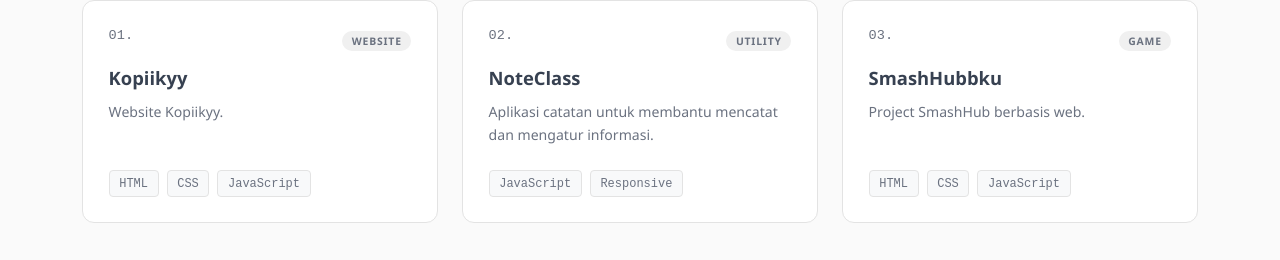
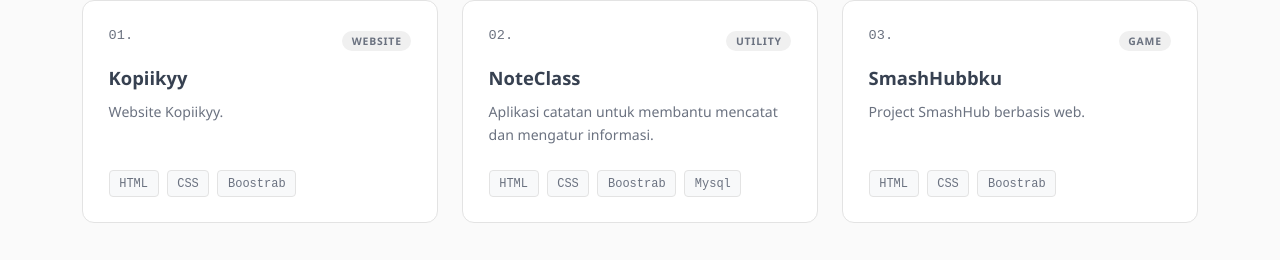
Before and after one commit to riskytok370-cell/portofolio, a plain HTML site: page index.html in a window 1280 px wide. Shown: the part 1542-1802 px from the top of the page. Drawn offline with nearby package versions, Linux system fonts and the light colour scheme.

Commit message:
Update index.html

```diff
--- a/index.html
+++ b/index.html
@@ -114,7 +114,7 @@
           <div class="tech-tags-wrap">
             <span class="tech-badge">HTML</span>
             <span class="tech-badge">CSS</span>
-            <span class="tech-badge">JavaScript</span>
+            <span class="tech-badge">Boostrab</span>
           </div>
         </a>
 
@@ -128,8 +128,10 @@
           <h3>NoteClass</h3>
           <p>Aplikasi catatan untuk membantu mencatat dan mengatur informasi.</p>
           <div class="tech-tags-wrap">
-            <span class="tech-badge">JavaScript</span>
-            <span class="tech-badge">Responsive</span>
+            <span class="tech-badge">HTML</span>
+            <span class="tech-badge">CSS</span>
+            <span class="tech-badge">Boostrab</span>
+            <span class="tech-badge">Mysql</span>
           </div>
         </a>
 
@@ -145,7 +147,7 @@
           <div class="tech-tags-wrap">
             <span class="tech-badge">HTML</span>
             <span class="tech-badge">CSS</span>
-            <span class="tech-badge">JavaScript</span>
+            <span class="tech-badge">Boostrab</span>
           </div>
         </a>
       </div>
```
